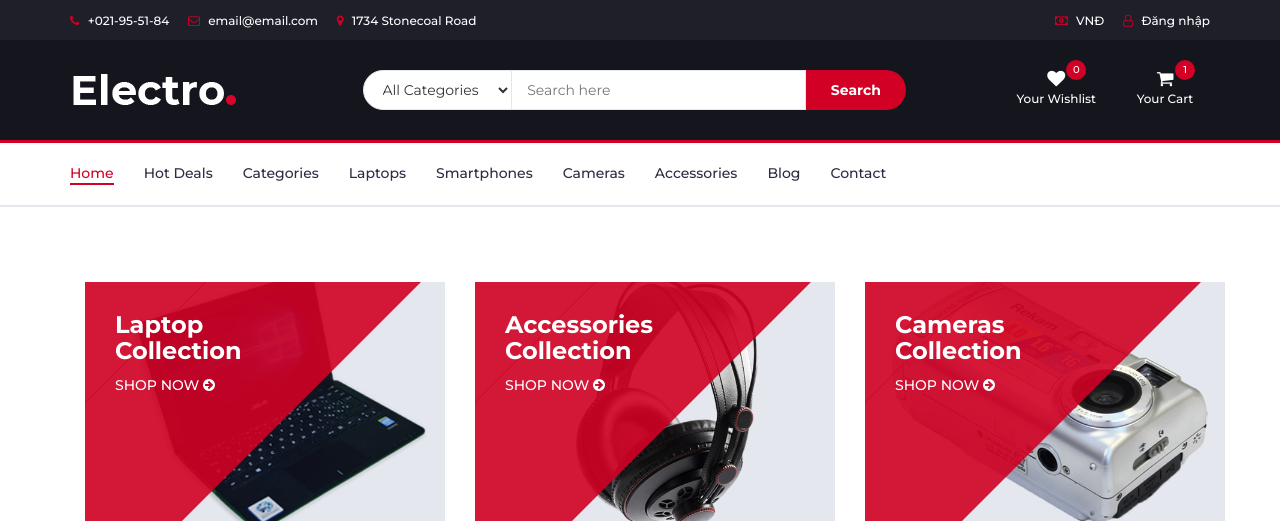
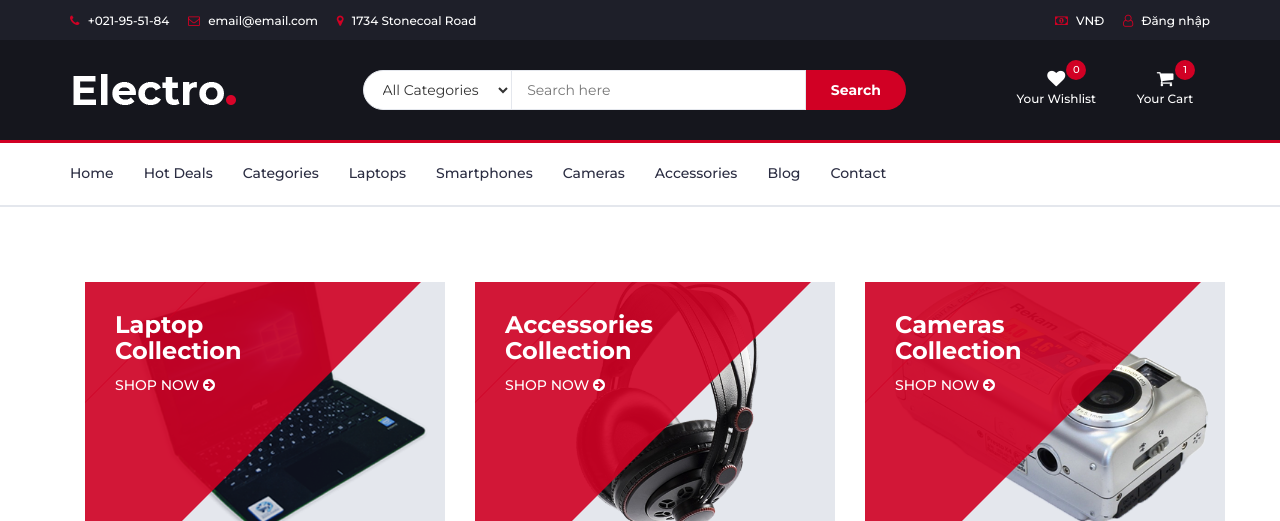
Before and after one commit to nmtoan883/TMDT, a Django app: template core/templates/core/product/list.html in a window 1280 px wide. Shown: the top 521 px of the page. Run offline with Django 5.2, Linux system fonts and the light colour scheme; the template is opened without the code that fills it: most values are stand-ins (such as "Sample title", 1, 10 or a date in 2020); grey boxes marked "Sample" are stand-in pictures; some libraries are stand-ins or nearby versions.

Commit message:
docs: finalize README and fix missing template routes

```diff
--- a/templates/base.html
+++ b/templates/base.html
@@ -186,7 +186,7 @@
 				<div id="responsive-nav">
 					<!-- NAV -->
 					<ul class="main-nav nav navbar-nav">
-						<li class="active"><a href="#">Home</a></li>
+						<li class="{% if request.path == '/' %}active{% endif %}"><a href="/">Home</a></li>
 						<li><a href="#">Hot Deals</a></li>
 						<li><a href="#">Categories</a></li>
 						<li><a href="#">Laptops</a></li>
```
Also changed, not shown: README.md.
